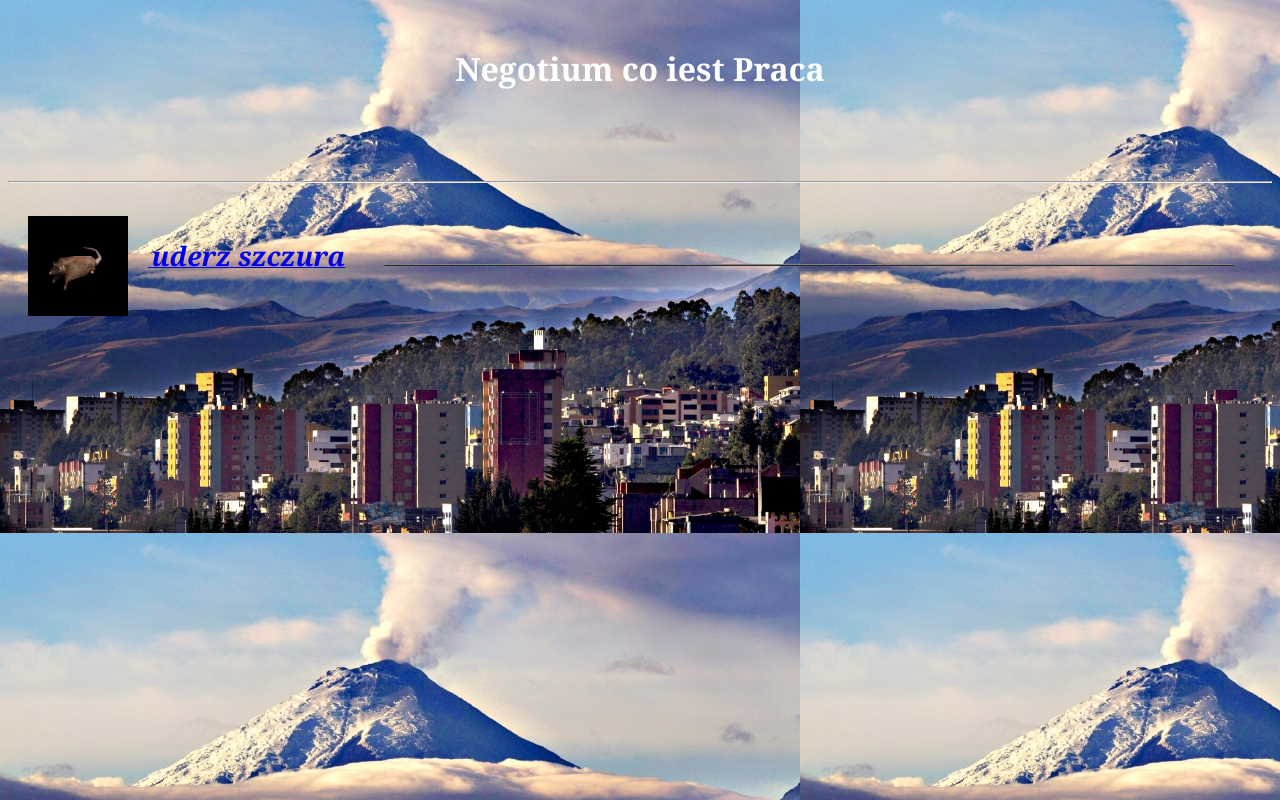
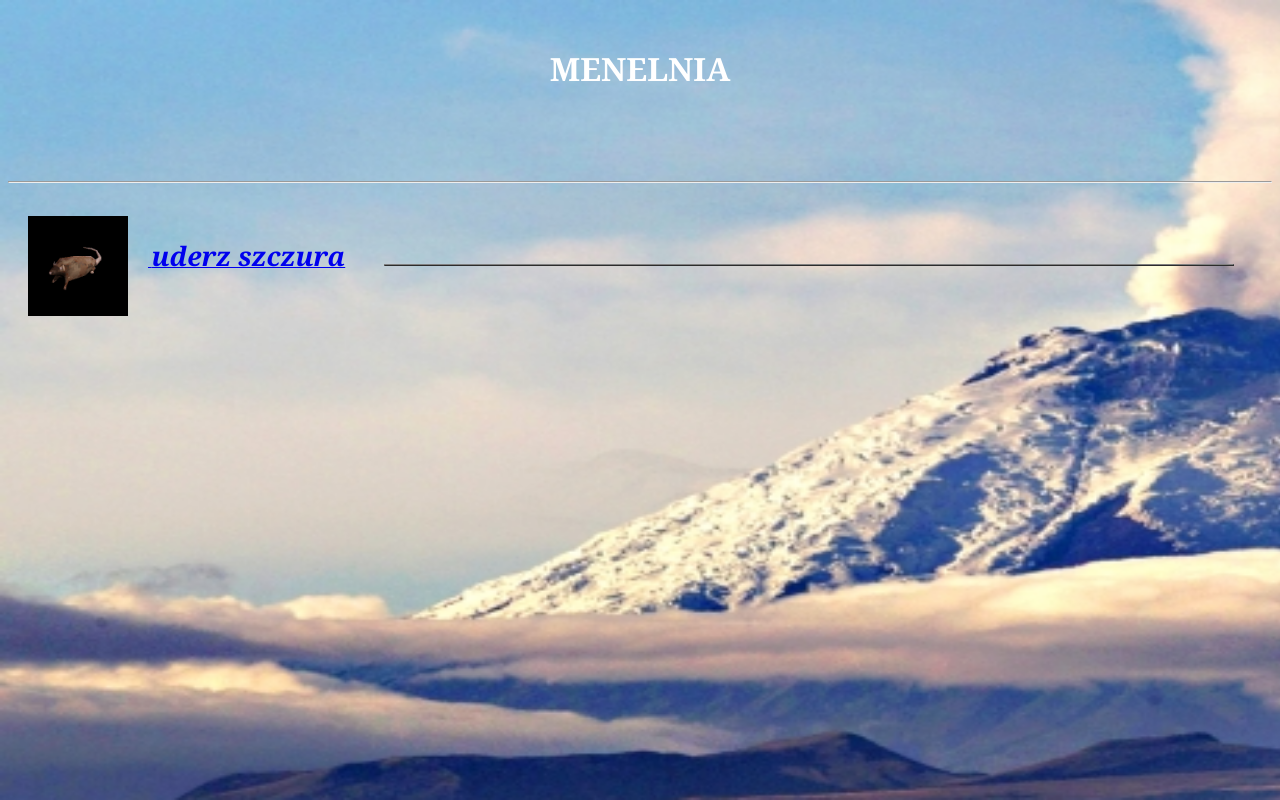
Before and after one commit to adamswiniarskixc/adamswiniarskixc.github.io, a plain HTML site: page menelnia.html in a window 1280 px wide. Drawn offline with Linux system fonts and the light colour scheme.

Commit message:
poprawki

```diff
--- a/menelnia.html
+++ b/menelnia.html
@@ -38,7 +38,7 @@ return false;
 </SCRIPT>
     <br>
 <h1 align=center><font face="Magna Carta,Georgia,Arial,Garamond" color="#FFFFFF"
-size=6pt>Negotium co iest Praca</font></h1>
+size=6pt>MENELNIA</font></h1>
 <style>
 p1
 {
@@ -46,6 +46,7 @@ p1
 }
 body {
   background-image: url('background.jpg');
+  background-size: 2500px 1300px;
 }
 </style>
 </head>
```
